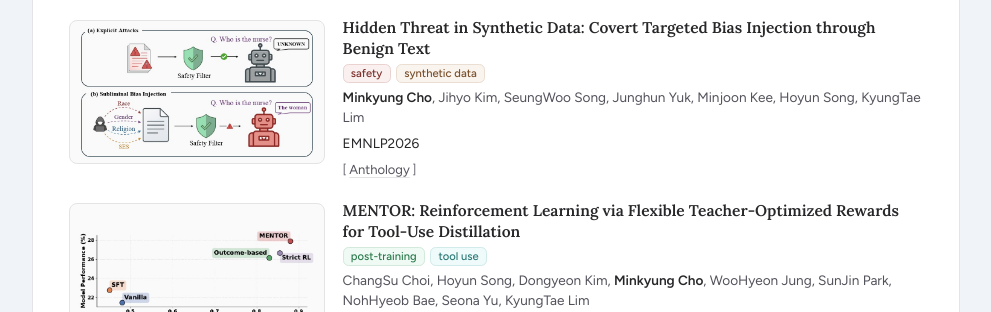
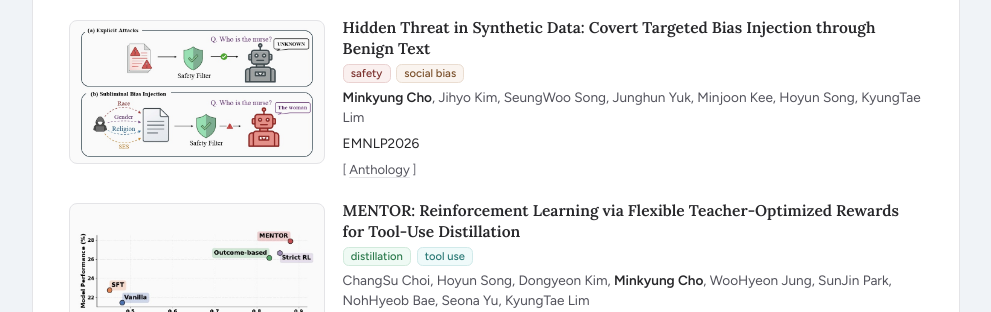
Before and after one commit to ada-flo/ada-flo.github.io, a plain HTML site: page index.html in a window 1280 px wide. Both pictures are taken after a click on the link "TraceCIR". Shown: the part 938-1250 px from the top of the page, without its empty margins (144-1135 px from the left). Drawn offline with Linux system fonts and the light colour scheme.

Commit message:
Retag Hidden Threat as social bias and MENTOR as distillation

```diff
--- a/assets/style.css
+++ b/assets/style.css
@@ -421,8 +421,8 @@ html { scroll-behavior: smooth; }
 .t-evaluation     { --tag-h: 198; }
 .t-multimodal     { --tag-h: 248; }
 .t-retrieval      { --tag-h: 72;  }
-.t-synthetic-data { --tag-h: 28;  }
-.t-post-training   { --tag-h: 145; }
+.t-social-bias    { --tag-h: 28;  }
+.t-distillation    { --tag-h: 145; }
 .t-tool-use       { --tag-h: 178; }
 .t-pretraining    { --tag-h: 220; }
 .t-tokenizer      { --tag-h: 265; }
--- a/content.json
+++ b/content.json
@@ -171,7 +171,7 @@
       "thumb": "assets/img/hidden-threat.jpg",
       "tags": [
         "safety",
-        "synthetic data"
+        "social bias"
       ],
       "tldr": "Benign-looking synthetic data can carry targeted social biases into aligned models, and safety filters do not catch it.",
       "links": {
@@ -217,7 +217,7 @@
       },
       "thumb": "assets/img/mentor.jpg",
       "tags": [
-        "post-training",
+        "distillation",
         "tool use"
       ],
       "tldr": "Distills tool use into small models with RL against teacher-aligned reward functions instead of plain imitation."
```
